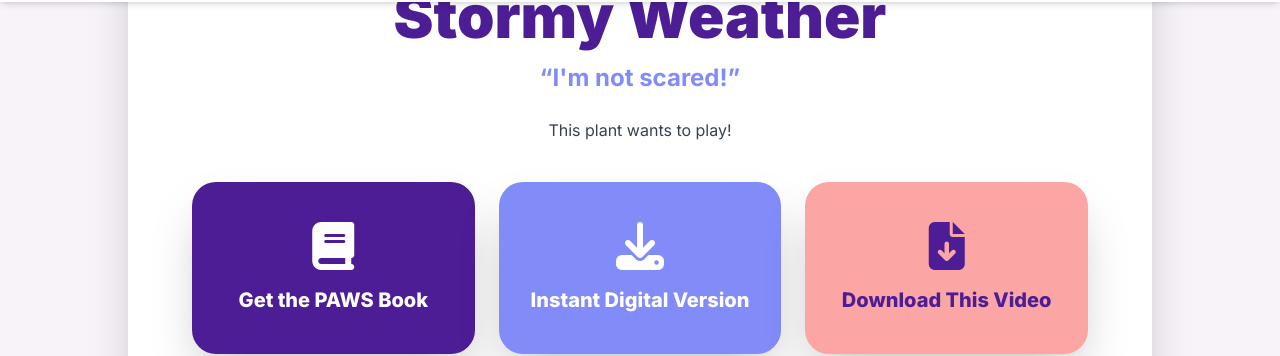
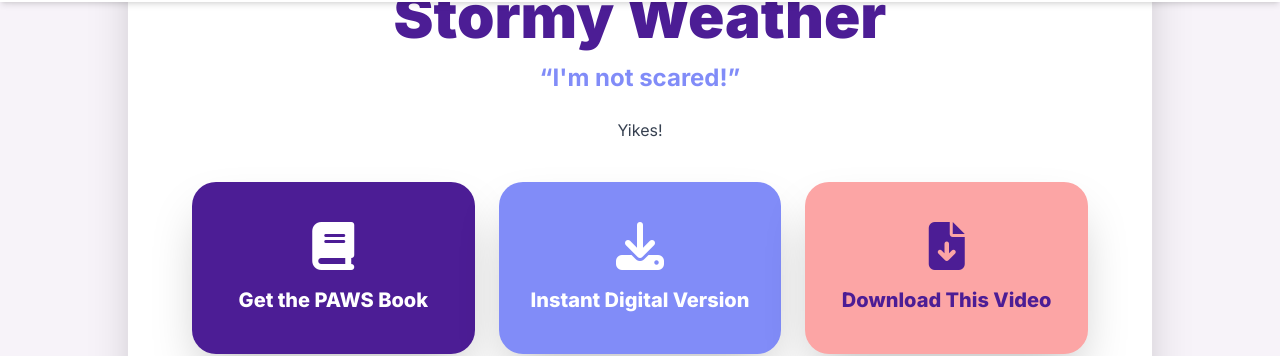
Before and after one commit to PetsUnpluggedArt/pets-unplugged.github.io, a Jekyll site: the page built from whiskers-videos/03.md, in a window 1280 px wide and 900 px high, scrolled down 749 px. Shown: the part 140-496 px from the top of the window. Built offline with Jekyll 4.4.1, drawn with Linux system fonts in a browser that asks for light colours; nearby versions of some CDN libraries.

Commit message:
Update 03.md

```diff
--- a/whiskers-videos/03.md
+++ b/whiskers-videos/03.md
@@ -5,4 +5,4 @@ subtitle: “I'm not scared!”
 vimeo_video_id: 1173758559
 video_download_link: https://vimeo.com/1173758559?share=copy&fl=sv&fe=ci
 ---
-This plant wants to play!
+Yikes!
```
